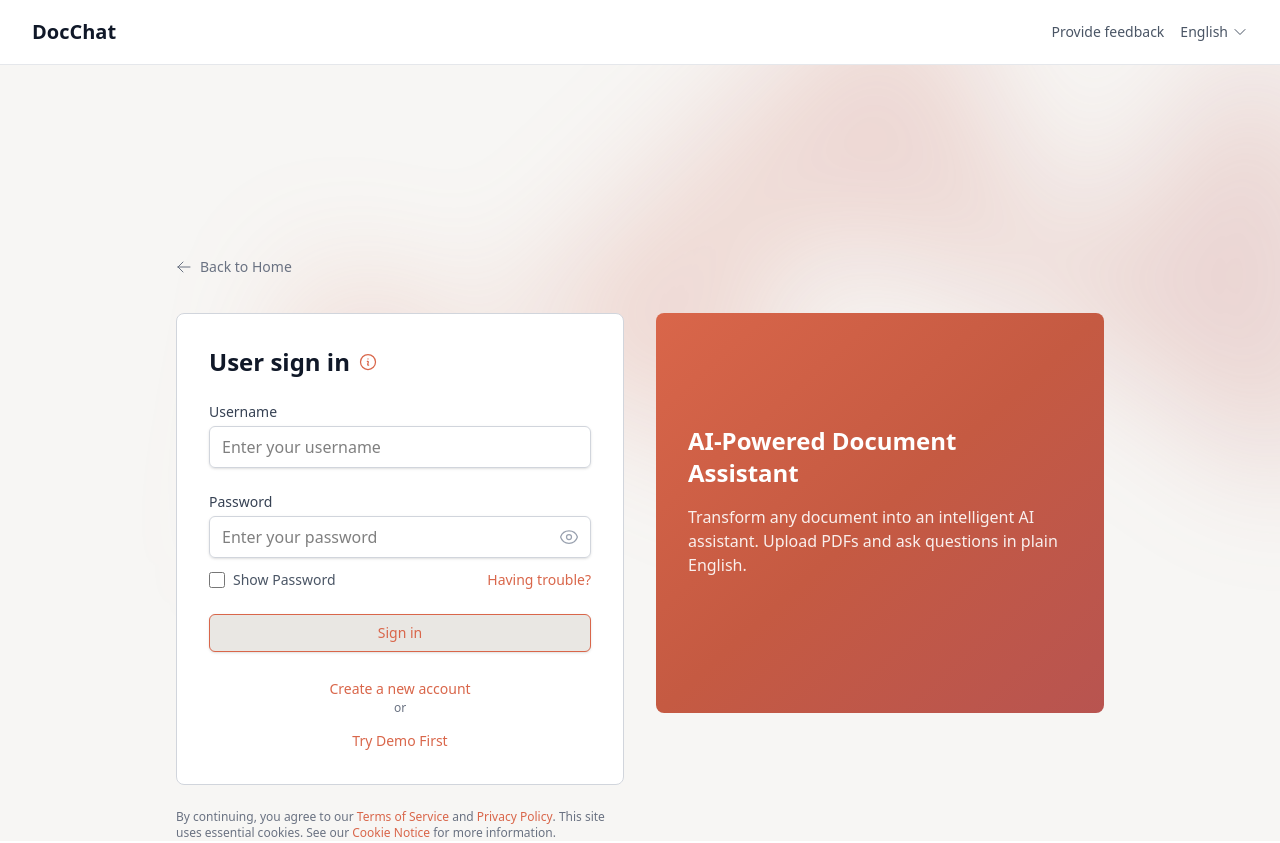
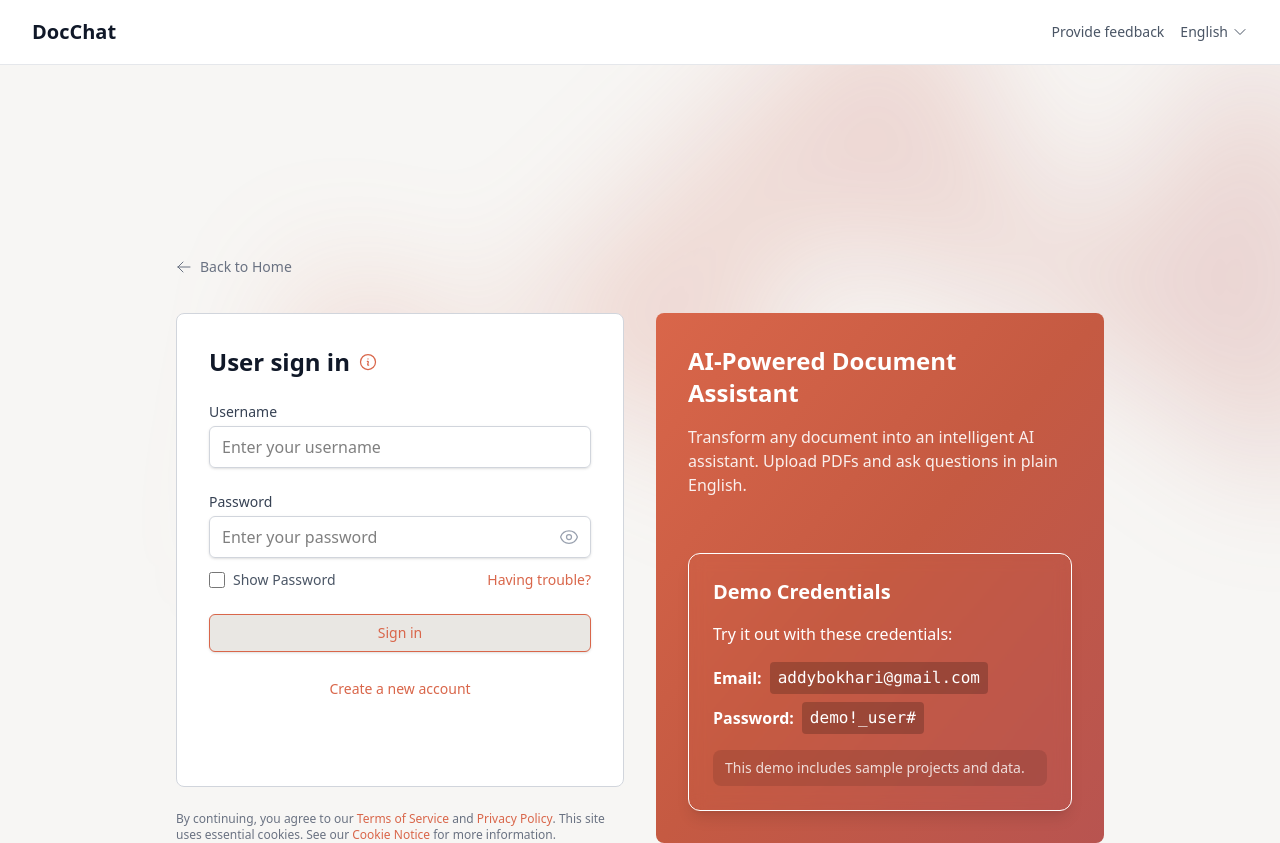
Before and after one commit to ahadb/ask-my-docs-rag-ai, a React (Vite) app in the folder client/: page /signin in a window 1280 px wide. Built offline with nearby package versions, Linux system fonts and the light colour scheme; no server answers.

Commit message:
demo credentials

```diff
--- a/client/src/components/SignIn.tsx
+++ b/client/src/components/SignIn.tsx
@@ -290,18 +290,7 @@ export default function SignIn({ onLogin, isAuthenticated }: SignInProps) {
                   <Link to="/signup" className="text-sm font-medium" style={{ color: '#D9664A' }} onMouseEnter={(e) => { e.currentTarget.style.color = '#D9664A'; }} onMouseLeave={(e) => { e.currentTarget.style.color = '#D9664A'; }}>
                     Create a new account
                   </Link>
-                  <div className="text-xs text-gray-500">
-                    or
-                  </div>
-                  <Link
-                    to="/demo"
-                    className="inline-flex items-center text-sm font-medium"
-                    style={{ color: '#D9664A' }}
-                    onMouseEnter={(e) => { e.currentTarget.style.color = '#D9664A'; }}
-                    onMouseLeave={(e) => { e.currentTarget.style.color = '#D9664A'; }}
-                  >
-                    Try Demo First
-                  </Link>
+
                 </div>
               </form>
             </div>
@@ -348,9 +337,26 @@ export default function SignIn({ onLogin, isAuthenticated }: SignInProps) {
                   />
                 </div>
                 <h2 className="text-2xl font-bold mb-4">AI-Powered Document Assistant</h2>
+
                 <p className="text-base mb-6 opacity-90">
                   Transform any document into an intelligent AI assistant. Upload PDFs and ask questions in plain English.
                 </p>
+
+                <div className="mt-8 p-6 backdrop-blur-sm rounded-xl border-1 border-white shadow-lg">
+                  <h3 className="text-xl font-bold mb-4 text-white">Demo Credentials</h3>
+                  <p className="text-base mb-4 font-medium text-white">Try it out with these credentials:</p>
+                  <div className="space-y-2 text-base">
+                    <p className="flex items-center">
+                      <strong className="text-white">Email:</strong>
+                      <span className="ml-2 text-white font-mono bg-black/20 px-2 py-1 rounded">addybokhari@gmail.com</span>
+                    </p>
+                    <p className="flex items-center">
+                      <strong className="text-white">Password:</strong>
+                      <span className="ml-2 text-white font-mono bg-black/20 px-2 py-1 rounded">demo!_user#</span>
+                    </p>
+                  </div>
+                  <p className="text-sm mt-4 text-white/80 bg-black/10 px-3 py-2 rounded-lg">This demo includes sample projects and data.</p>
+                </div>
               </div>
             </div>
           </div>
```
